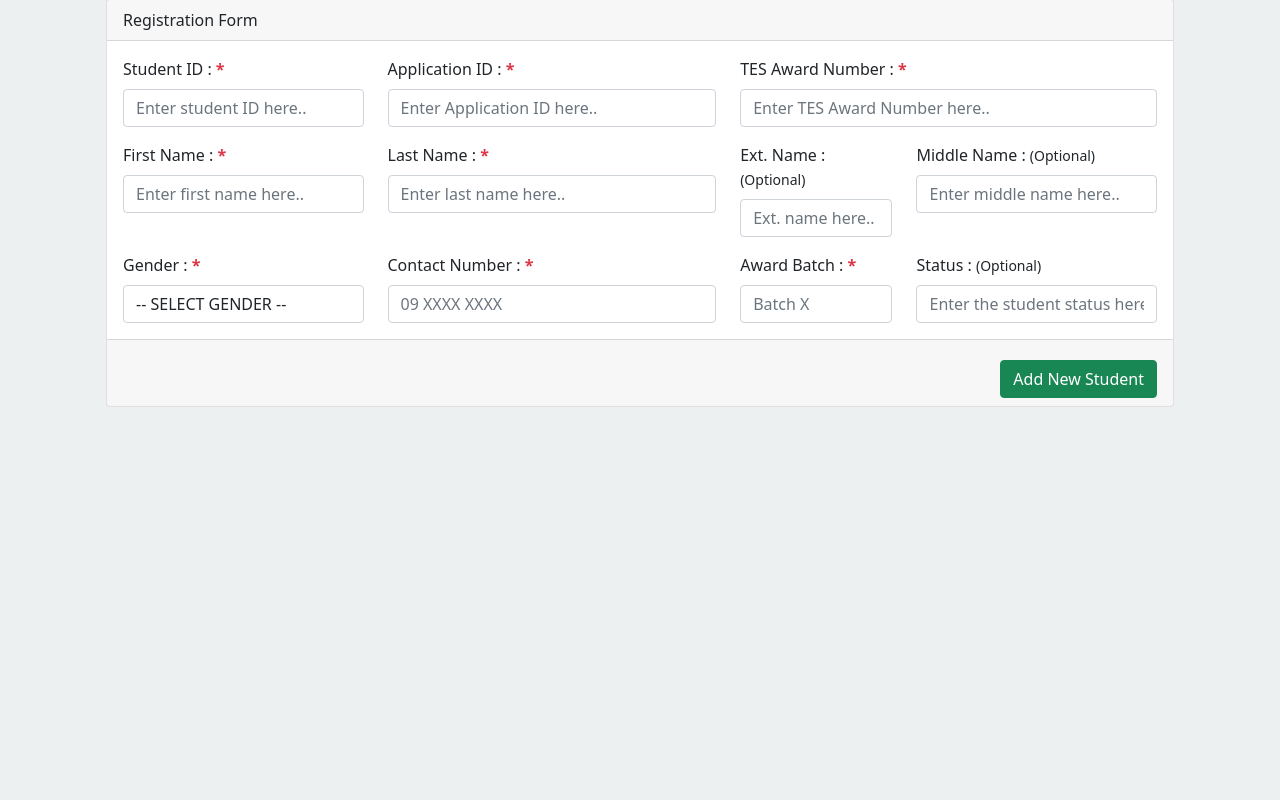
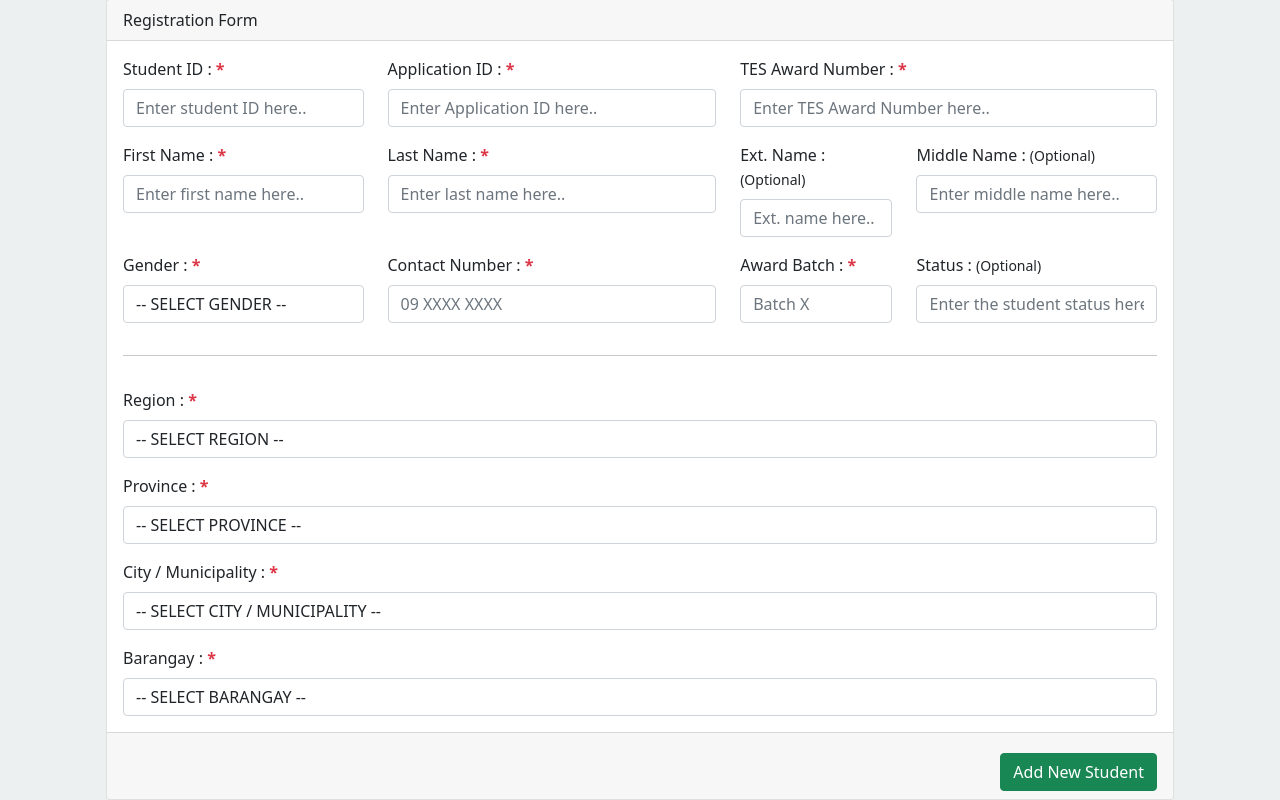
Before and after one commit to Nyzo0310/Individual_CloneMidtermProject-EDP, a PHP site: page /registration.php in a window 1280 px wide. Shown: the part 193-993 px from the top of the page. Before the commit the page ends 600 px from the top, so only its background shows below. Run offline with PHP 8.4, Linux system fonts and the light colour scheme; data comes from the database, SQL or seed files in the repository.

Commit message:
Updated Features v2.3

```diff
--- /dev/null
+++ b/assets/js/registration.js
@@ -0,0 +1,27 @@
+document.addEventListener('DOMContentLoaded', function () {
+    const registrationForm = document.getElementById('registrationForm');
+    const successDiv = document.getElementById('successDiv');
+    const errorDiv = document.getElementById('errorDiv');
+
+    // Function to hide success and error messages
+    function hideMessages() {
+        if (successDiv) successDiv.style.display = 'none';
+        if (errorDiv) errorDiv.style.display = 'none';
+    }
+
+    // Hide success and error messages when user starts typing
+    registrationForm.addEventListener('input', hideMessages);
+
+    // Function to clear input fields
+    function clearFields() {
+        const inputFields = registrationForm.querySelectorAll('input');
+        inputFields.forEach(field => field.value = '');
+        const selectField = registrationForm.querySelector('select');
+        if (selectField) selectField.value = '';
+    }
+
+    // Clear input fields when success message appears
+    if (successDiv && successDiv.style.display !== 'none') {
+        clearFields();
+    }
+});
--- a/registration.php
+++ b/registration.php
@@ -176,10 +176,64 @@ if (isset($_SESSION['success_message']) && $_SESSION['success_message'] === true
                                     </div>
                                     <div class="col-md-3">
                                         <label>Status : <small>(Optional)</small></label>
-                                        <input name="inp_status" type="text" placeholder="Enter the student status here.." class="form-control mt-2" value="<?php echo $inp_status; ?>">
+                                        <input name="inp_status" type="text"  placeholder="Enter the student status here.." class="form-control mt-2" value="<?php echo $inp_status; ?>">
                                     </div>
                                 </div>
-                            </div>
+                                <!--Address-->
+                                <?php
+                                    include './config/database.php';
+
+
+                                ?>
+                                <div class="row mt-3">
+                                    <div class="col-md-12">
+                                        <hr>
+                                    </div>
+                                    <div class="col-md-12 mt-3">
+                                    <label>Region : <b class="text-danger">*</b></label>
+                                        <select name="inp_region" id="inp_region" onchange="display_province(this.value)" required class="form-control mt-2">
+                                            <option value="" disabled selected>-- SELECT REGION --</option>
+
+                                            <?php
+                                              $sql = "SELECT * FROM ph_region";
+                                            $result = $conn->query($sql);
+
+                                            if ($result->num_rows > 0) {
+                                            while($row = $result->fetch_assoc()) {
+                                                ?>
+                                                 <option value="<?= $row['regCode'] ?>"><?= $row['regDesc']?></option>
+                                                <?php
+                                            }
+                                            } else {
+                                            echo "0 results";
+                                            }
+                                            $conn->close();
+                                            ?>
+                                        </select>
+                                    </div>
+                                    <!--Provice-->
+                                    <div class="col-md-12 mt-3">
+                                    <label>Province : <b class="text-danger">*</b></label>
+                                        <select name="inp_province" id="inp_province" onchange="display_citymun(this.value)" required class="form-control mt-2">
+                                            <option value="" disabled selected>-- SELECT PROVINCE --</option>
+                                        </select>
+                                    </div>
+                                    <!--City / Municipality-->
+                                    <div class="col-md-12 mt-3">
+                                    <label>City / Municipality : <b class="text-danger">*</b></label>
+                                        <select name="inp_citymun" id="inp_citymun" onchange="display_brgy(this.value)" required class="form-control mt-2">
+                                            <option value="" disabled selected>-- SELECT CITY / MUNICIPALITY --</option>
+                                        </select>
+                                    </div>
+                                    <!--Barangay-->
+                                    <div class="col-md-12 mt-3">
+                                    <label>Barangay : <b class="text-danger">*</b></label>
+                                        <select name="inp_brgy" id="inp_brgy" required class="form-control mt-2">
+                                            <option value="" disabled selected>-- SELECT BARANGAY --</option>
+                                        </select>
+                                        </div>
+                                    </div>
+                                </div>
                             <div class="card-footer d-flex justify-content-end">
                                 <button type="submit" class="btn btn-success">Add New Student</button>
                             </div>
@@ -191,36 +245,56 @@ if (isset($_SESSION['success_message']) && $_SESSION['success_message'] === true
     </div>
 
     <script>
-    document.addEventListener('DOMContentLoaded', function () {
-        const registrationForm = document.getElementById('registrationForm');
-        const successDiv = document.getElementById('successDiv');
-        const errorDiv = document.getElementById('errorDiv');
+        function display_province(regCode) {
+            $.ajax({
+            url: './models/ph_address.php',
+            type: 'POST',
+            data: {
+                'type': 'region',
+                'post_code': regCode
+            },
+            success: function(response) {
+                $('#inp_province').html(response);
+            }
+        });
 
-        // Function to hide success and error messages
-        function hideMessages() {
-            if (successDiv) successDiv.style.display = 'none';
-            if (errorDiv) errorDiv.style.display = 'none';
         }
 
-        // Hide success and error messages when user starts typing
-        registrationForm.addEventListener('input', hideMessages);
+        function display_citymun(provCode) {
+            $.ajax({
+            url: './models/ph_address.php',
+            type: 'POST',
+            data: {
+                'type': 'province',
+                'post_code': provCode
+            },
+            success: function(response) {
+                $('#inp_citymun').html(response);
+            }
+        });
 
-        // Function to clear input fields
-        function clearFields() {
-            const inputFields = registrationForm.querySelectorAll('input');
-            inputFields.forEach(field => field.value = '');
-            const selectField = registrationForm.querySelector('select');
-            if (selectField) selectField.value = '';
         }
 
-        // Clear input fields when success message appears
-        if (successDiv && successDiv.style.display !== 'none') {
-            clearFields();
+        function display_brgy(citymunCode) {
+            $.ajax({
+            url: './models/ph_address.php',
+            type: 'POST',
+            data: {
+                'type': 'citymun',
+                'post_code': citymunCode
+            },
+            success: function(response) {
+                $('#inp_brgy').html(response);
+            }
+        });
+
         }
-    });
-</script>
+
+    </script>
 
 
+    <script src="https://ajax.googleapis.com/ajax/libs/jquery/3.5.1/jquery.min.js"></script>
+    <script src="./assets/js/registration.js"> </script>
 
 </body>
 </html>
```
Also changed, not shown: models/ph_address.php (added, +70 -0 lines).
